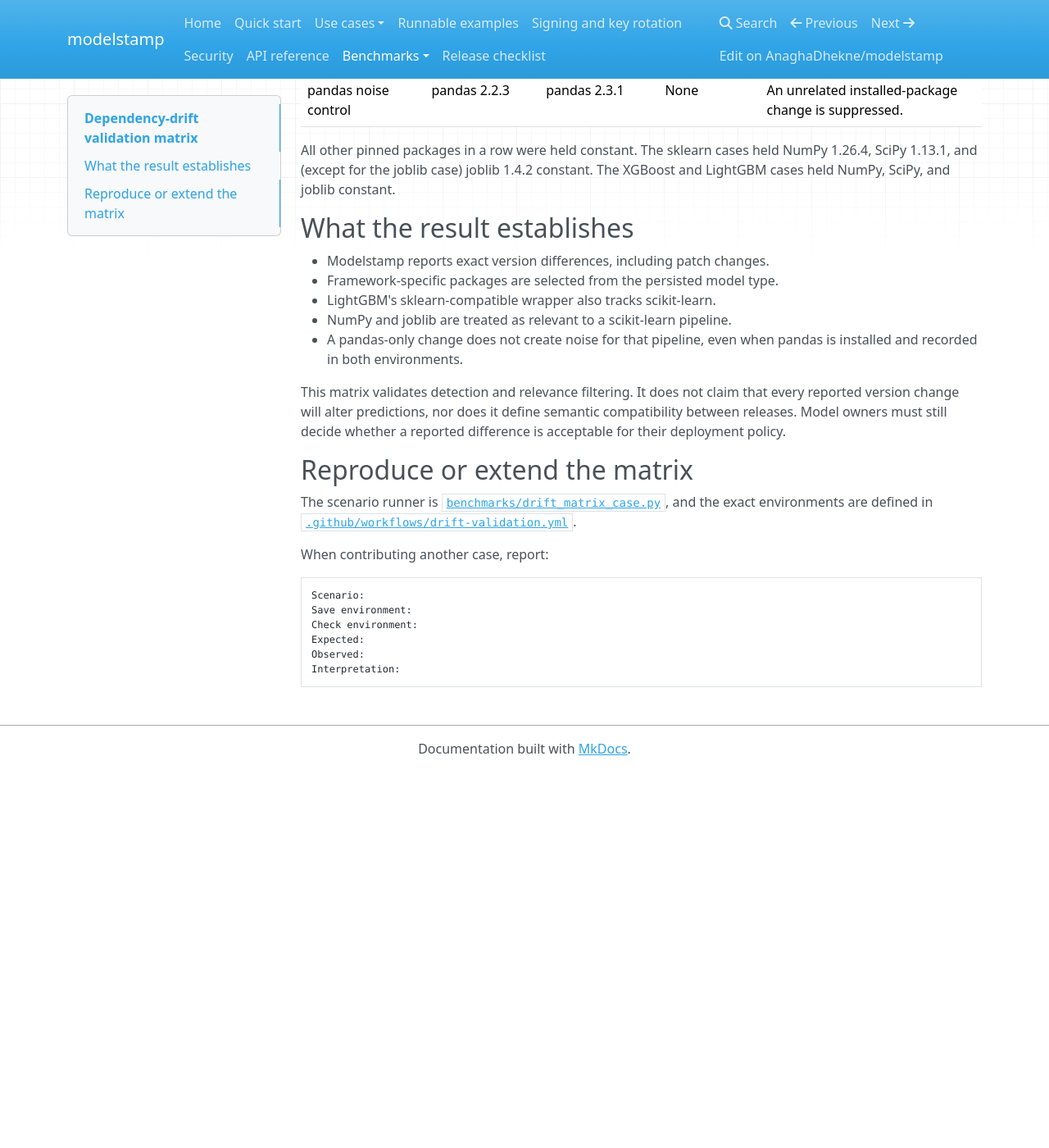
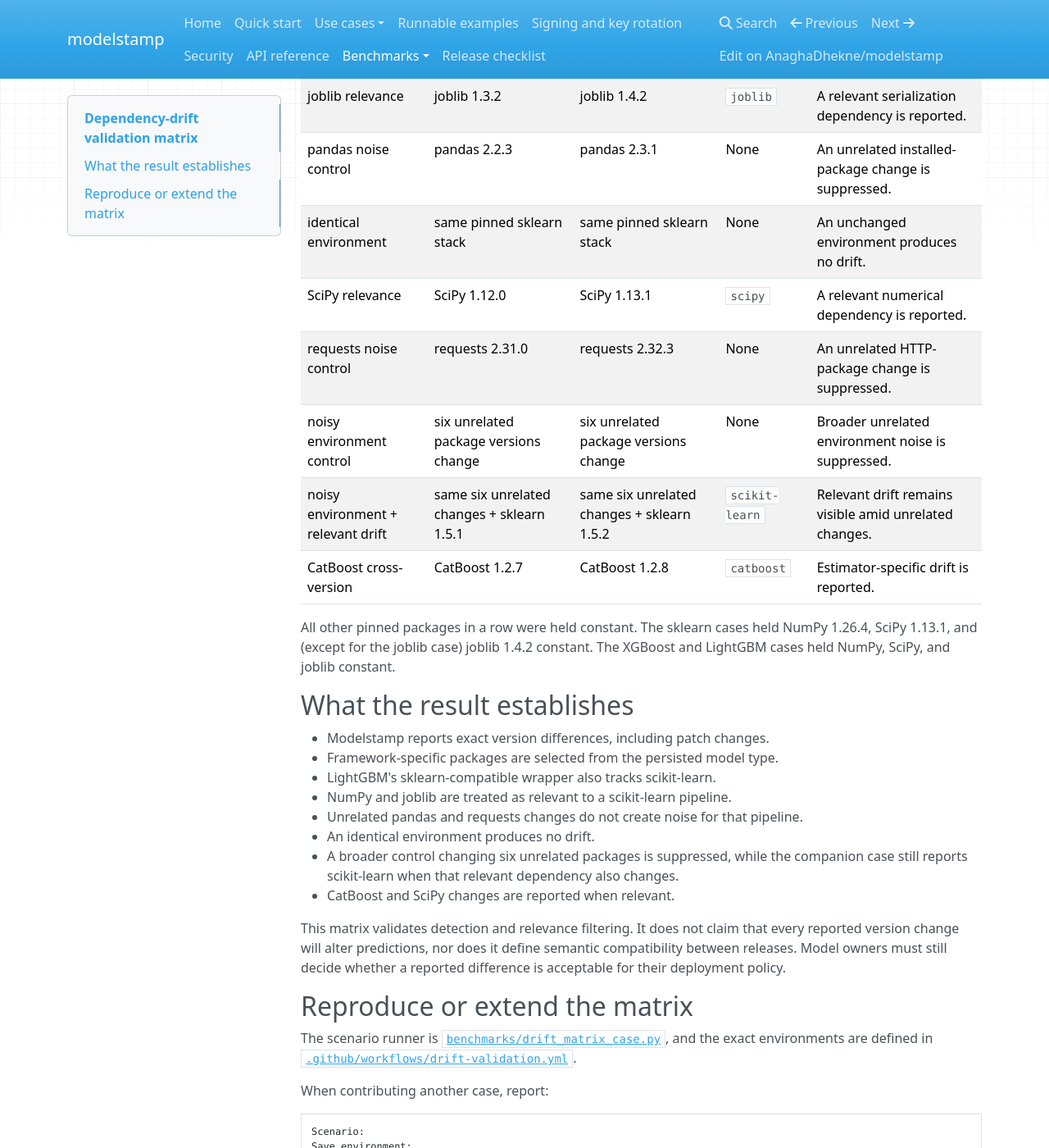
Before and after one commit to AnaghaDhekne/modelstamp, an MkDocs documentation site: the page built from docs/drift-benchmarks.md, in a window 1280 px wide and 1400 px high, scrolled down 756 px. Shown: the whole window at 82% size. Built offline with MkDocs 1.6.1, drawn with Linux system fonts in a browser that asks for light colours; nearby versions of some CDN libraries; before the commit the page ends 1697 px from its top, so only the background shows below that; some of the changed text lies outside the part shown.

Commit message:
Document full 14-case drift evaluation

```diff
--- a/docs/drift-benchmarks.md
+++ b/docs/drift-benchmarks.md
@@ -6,8 +6,7 @@ saves a real fitted model under environment A, and runs `modelstamp.check()`
 under environment B without deserializing the artifact.
 
 The workflow fails when the observed changed-package set differs from the
-expected set. The recorded run completed successfully for all eight cases:
-[GitHub Actions run 32865721805](https://github.com/AnaghaDhekne/modelstamp/actions/runs/32865721805).
+expected set. The CI-enforced matrix currently contains 14 scenarios spanning relevant framework and supporting-dependency changes, unrelated-package controls, an identical-environment control, and a broader noisy-environment control. Each matrix job fails if the observed changed-package set differs from the expected set.
 
 | Scenario | Save environment | Check environment | Observed change | Interpretation |
 | --- | --- | --- | --- | --- |
@@ -19,6 +18,12 @@ expected set. The recorded run completed successfully for all eight cases:
 | NumPy relevance | NumPy 1.26.4 | NumPy 2.0.2 | `numpy` | A relevant numerical dependency is reported. |
 | joblib relevance | joblib 1.3.2 | joblib 1.4.2 | `joblib` | A relevant serialization dependency is reported. |
 | pandas noise control | pandas 2.2.3 | pandas 2.3.1 | None | An unrelated installed-package change is suppressed. |
+| identical environment | same pinned sklearn stack | same pinned sklearn stack | None | An unchanged environment produces no drift. |
+| SciPy relevance | SciPy 1.12.0 | SciPy 1.13.1 | `scipy` | A relevant numerical dependency is reported. |
+| requests noise control | requests 2.31.0 | requests 2.32.3 | None | An unrelated HTTP-package change is suppressed. |
+| noisy environment control | six unrelated package versions change | six unrelated package versions change | None | Broader unrelated environment noise is suppressed. |
+| noisy environment + relevant drift | same six unrelated changes + sklearn 1.5.1 | same six unrelated changes + sklearn 1.5.2 | `scikit-learn` | Relevant drift remains visible amid unrelated changes. |
+| CatBoost cross-version | CatBoost 1.2.7 | CatBoost 1.2.8 | `catboost` | Estimator-specific drift is reported. |
 
 All other pinned packages in a row were held constant. The sklearn cases held
 NumPy 1.26.4, SciPy 1.13.1, and (except for the joblib case) joblib 1.4.2
@@ -30,8 +35,11 @@ constant. The XGBoost and LightGBM cases held NumPy, SciPy, and joblib constant.
 - Framework-specific packages are selected from the persisted model type.
 - LightGBM's sklearn-compatible wrapper also tracks scikit-learn.
 - NumPy and joblib are treated as relevant to a scikit-learn pipeline.
-- A pandas-only change does not create noise for that pipeline, even when
-  pandas is installed and recorded in both environments.
+- Unrelated pandas and requests changes do not create noise for that pipeline.
+- An identical environment produces no drift.
+- A broader control changing six unrelated packages is suppressed, while the
+  companion case still reports scikit-learn when that relevant dependency also changes.
+- CatBoost and SciPy changes are reported when relevant.
 
 This matrix validates detection and relevance filtering. It does not claim
 that every reported version change will alter predictions, nor does it define
```
